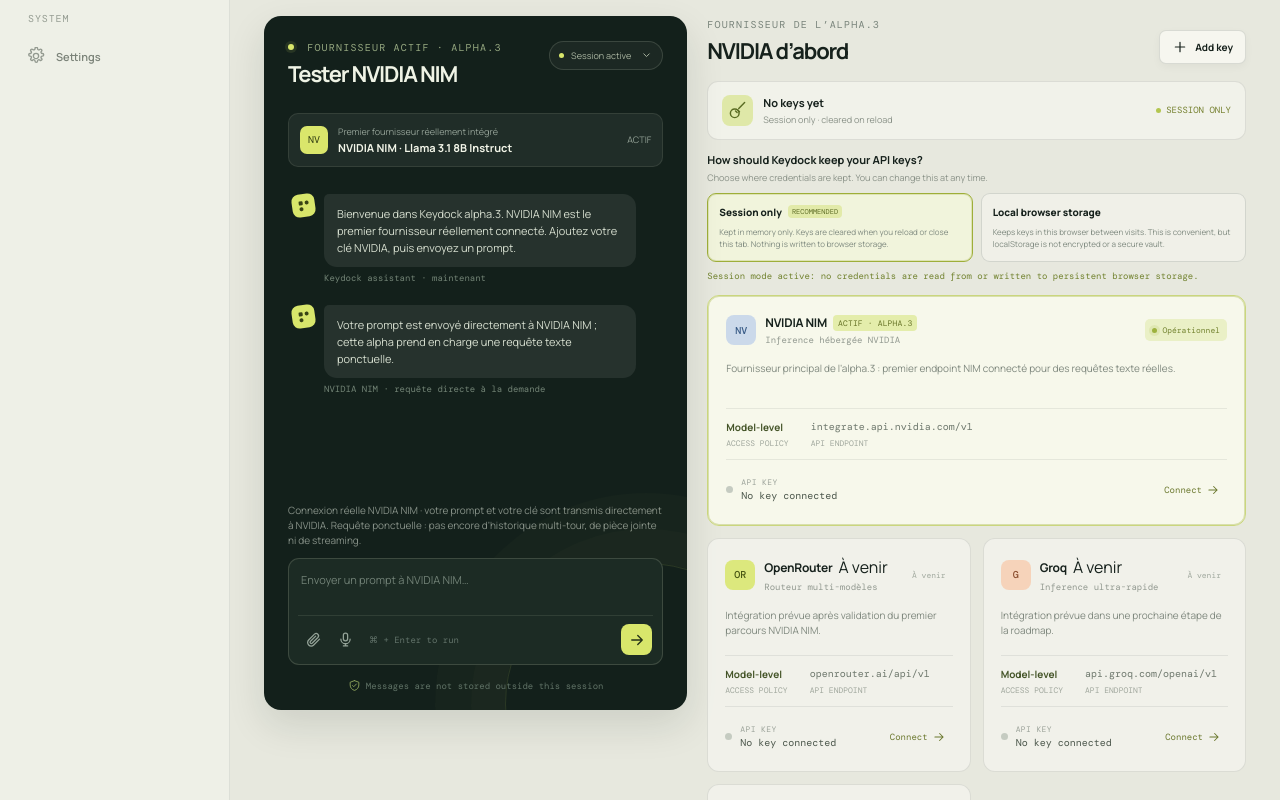
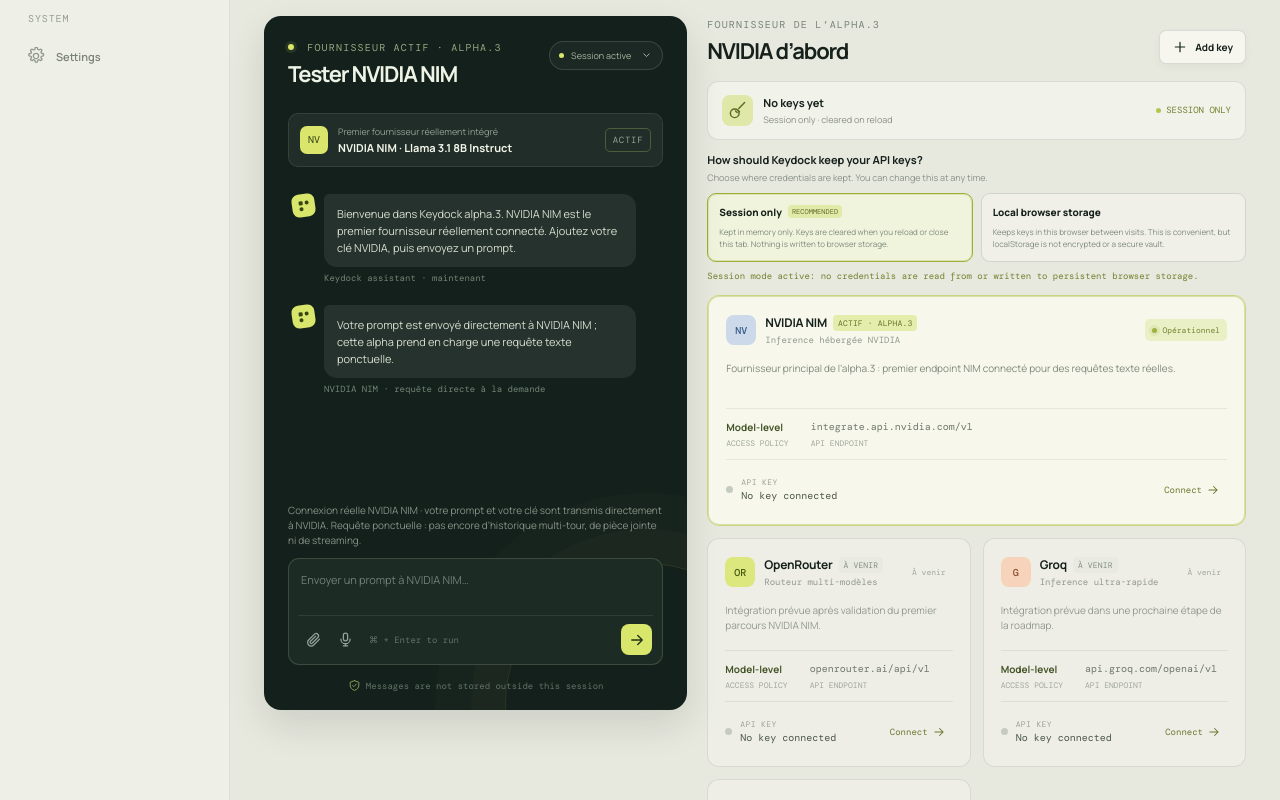
Before and after one commit to sieni7/byok_tester, a React (Vite) app: page / in a window 1280 px wide. Shown: the part 340-1140 px from the top of the page. Built offline with nearby package versions, Linux system fonts and the light colour scheme.

Commit message:
style(alpha.3): distinguish NVIDIA active provider from upcoming integrations

```diff
--- a/src/styles.css
+++ b/src/styles.css
@@ -104,7 +104,7 @@ h1 em { color: #8b9d39; font-style: normal; }
 .chat-context > div:nth-child(2) { display: grid; gap: 2px; flex: 1; }
 .chat-context span { font-size: 9px; color: #93a196; }
 .chat-context strong { color: #f2f5e8; font-size: 11px; }
-.chat-context select { max-width: 107px; padding: 4px 2px; border: 0; color: #cbd4bd; background: transparent; text-align: right; font-size: 9px; outline: none; }
+.provider-live-label { padding: 5px 7px; border: 1px solid rgba(216,230,107,.25); border-radius: 5px; color: #d8e66b; font: 8px 'DM Mono', monospace; letter-spacing: .08em; }
 .messages { flex: 1; display: flex; flex-direction: column; gap: 21px; padding: 27px 4px 20px; position: relative; z-index: 1; overflow: auto; }
 .message-row { display: flex; gap: 9px; align-items: flex-start; }
 .message-row.user { justify-content: flex-end; }
@@ -167,6 +167,9 @@ h1 em { color: #8b9d39; font-style: normal; }
 .provider-card { position: relative; min-width: 0; padding: 17px; border: 1px solid rgba(22,33,28,.1); border-radius: 12px; background: rgba(246,246,239,.7); transition: .2s ease; }
 .provider-card:hover { background: #f8f8f2; border-color: rgba(22,33,28,.18); }
 .provider-card.featured { padding: 18px; background: #f7f8eb; border-color: #cad67d; }
+.provider-card.operational { box-shadow: inset 0 0 0 1px rgba(158,174,57,.18); }
+.provider-card.coming-soon { background: rgba(246,246,239,.45); }
+.provider-card.coming-soon .provider-description { color: #929990; }
 .provider-card.active { box-shadow: inset 0 0 0 1px rgba(158,174,57,.35); }
 .provider-topline { display: flex; gap: 9px; align-items: center; }
 .provider-logo { width: 30px; height: 30px; flex: 0 0 30px; display: grid; place-items: center; border-radius: 8px; font: 10px 'DM Mono', monospace; font-weight: 500; }
@@ -178,6 +181,8 @@ h1 em { color: #8b9d39; font-style: normal; }
 .provider-title h3 { margin: 0; color: var(--ink); font-size: 12px; letter-spacing: -.02em; }
 .provider-title > span { display: block; margin-top: 3px; overflow: hidden; color: #929990; font: 9px 'DM Mono', monospace; text-overflow: ellipsis; white-space: nowrap; }
 .recommendation { padding: 3px 5px; color: #667326; background: #e4edab; border-radius: 4px; font: 8px 'DM Mono', monospace; text-transform: uppercase; letter-spacing: .02em; }
+.coming-soon-badge { padding: 3px 5px; color: #858d82; background: #e8eae2; border-radius: 4px; font: 8px 'DM Mono', monospace; text-transform: uppercase; letter-spacing: .02em; }
+.coming-soon-toggle { color: #a0a89e; cursor: default; }
 .active-toggle { display: flex; align-items: center; gap: 5px; padding: 5px 6px; border: 1px solid transparent; border-radius: 5px; background: transparent; color: #a0a89e; font: 8px 'DM Mono', monospace; white-space: nowrap; }
 .active-toggle:hover { border-color: rgba(22,33,28,.12); color: var(--ink); }
 .active-toggle span { width: 5px; height: 5px; border-radius: 50%; background: #c1c6bd; }
@@ -318,3 +323,5 @@ h1 em { color: #8b9d39; font-style: normal; }
 .app-shell[data-theme='dark'] .nvidia-notice {
   color: #aab7ad;
 }
+.app-shell[data-theme='dark'] .provider-card.coming-soon { background: rgba(27,40,32,.55); border-color: rgba(225,237,224,.1); }
+.app-shell[data-theme='dark'] .coming-soon-badge { color: #aab7ad; background: #303b33; }
```
